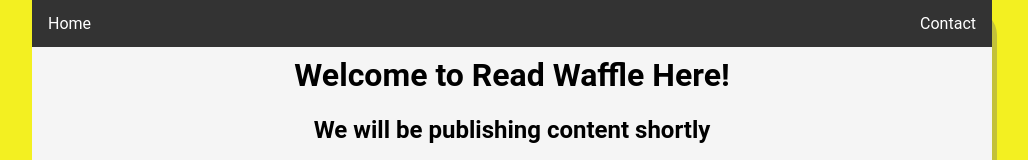
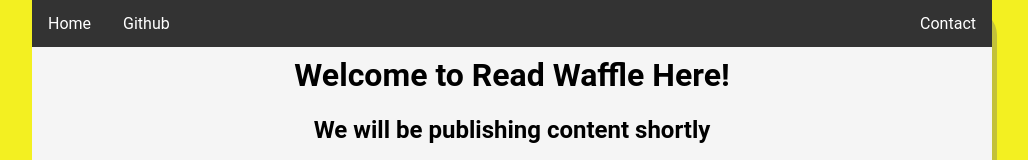
Before and after one commit to W4ff1e/readwafflehere, a plain HTML site: page index.html in a window 1280 px wide. Shown: the top 160 px of the page, without its empty margins (128-1156 px from the left). Drawn offline with Linux system fonts and the light colour scheme; files whose address does not match are found by name.

Commit message:
Update index.html
Added GItHub Links

```diff
--- a/index.html
+++ b/index.html
@@ -18,7 +18,9 @@
         <div id="navbar">
             <ul>
                 <li><a href="">Home</a></li>
+                <li><a href="https://github.com/W4ff1e/readwafflehere" target="_blank">Github</a></li>
                 <li id="Contact"><a href="">Contact</a></li>
+
               </ul>
         </div>
         <h1>Welcome to Read Waffle Here!</h1>
```
